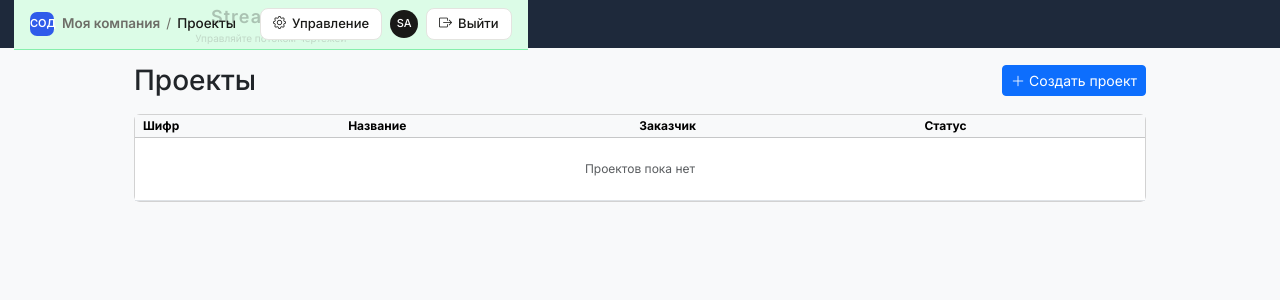
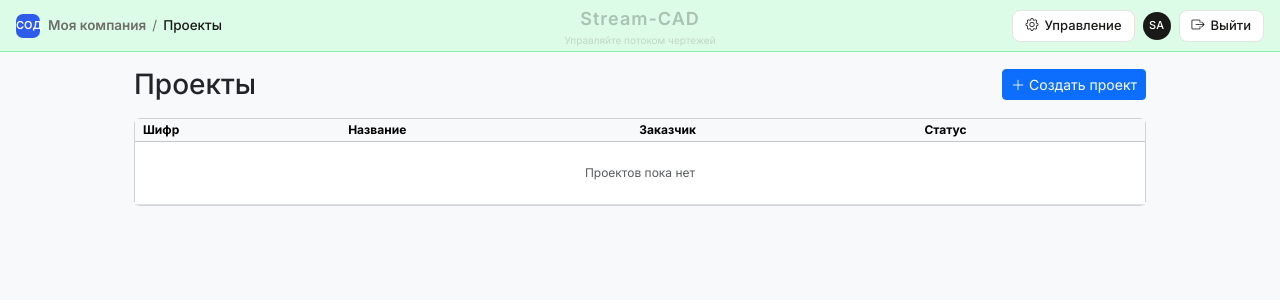
Before and after one commit to ABEL678/sod-project, a Django app: page / in a window 1280 px wide. Shown: the top 300 px of the page. Run offline with Django 5.2, Linux system fonts and the light colour scheme; the visitor is signed in with stand-in values (Sample User, id 1); data comes from the database, SQL or seed files in the repository; data that the repository does not hold is empty; some libraries are stand-ins or nearby versions.

Commit message:
style: align topbar search to right, fix watermark overlap and right-edge artifact

```diff
--- a/static/css/redesign.css
+++ b/static/css/redesign.css
@@ -7,7 +7,7 @@
 .topbar .btn { height: 32px; padding: 0 12px; border-radius: 8px; border: 1px solid #E4E4E0; background: #fff; font-size: 13px; font-weight: 500; display: inline-flex; align-items: center; gap: 6px; text-decoration: none; color: #191917; }
 .topbar .btn.primary { background: #2F5BEA; border-color: #2F5BEA; color: #fff; }
 .topbar .avatar { width: 28px; height: 28px; border-radius: 50%; background: #191917; color: #fff; display: grid; place-items: center; font-size: 11px; font-weight: 500; }
-body { background: #F6F6F4; font-family: 'Golos Text', 'Inter', system-ui, sans-serif; }
+body { background: #F6F6F4; font-family: 'Golos Text', 'Inter', system-ui, sans-serif; overflow-x: hidden; }
 .container { max-width: 1060px; margin: 0 auto; padding: 24px; }
 
 .permission-checkbox:checked {
@@ -147,6 +147,7 @@ tr[data-href],
 .topbar {
     flex-wrap: nowrap;
     overflow: hidden;
+    overflow-x: hidden;
     gap: 8px;
     min-width: 0;
     isolation: isolate;
@@ -160,6 +161,8 @@ tr[data-href],
 .topbar .crumb {
     flex: 0 1 auto;
     min-width: 0;
+    max-width: 34%;
+    margin-right: auto;
     overflow: hidden;
     white-space: nowrap;
 }
@@ -224,6 +227,6 @@ tr[data-href],
 }
 
 .topbar .spacer {
-    flex: 1 1 auto;
+    flex: 0 0 auto;
     min-width: 8px;
 }
```
Also changed, not shown: storage/adapters/templates/registration/login.html, storage/adapters/templates/storage/_topbar.html, storage/adapters/templates/storage/dashboard.html, storage/adapters/templates/storage/document_detail.html, storage/adapters/templates/storage/edit_member.html, storage/adapters/templates/storage/project_detail.html, storage/adapters/templates/storage/project_list.html, storage/adapters/templates/storage/search.html, storage/adapters/templates/storage/upload.html.
